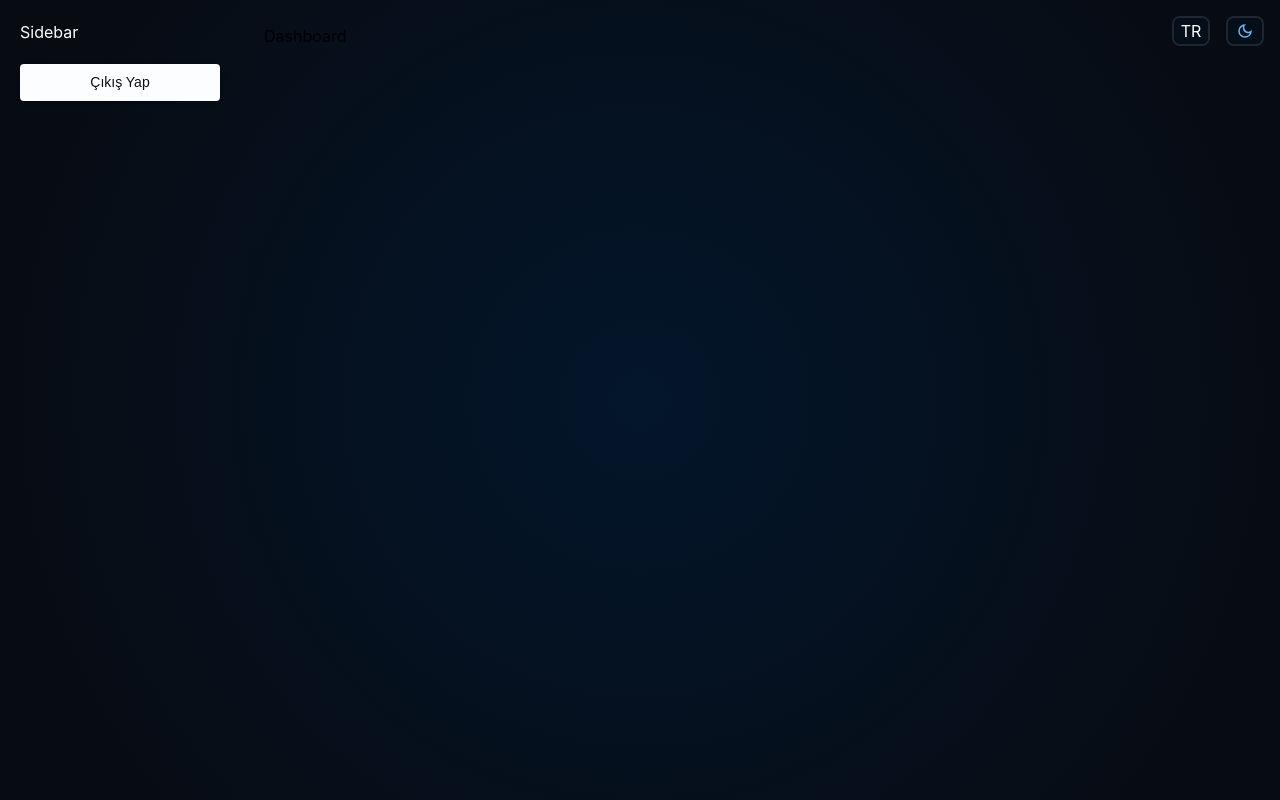
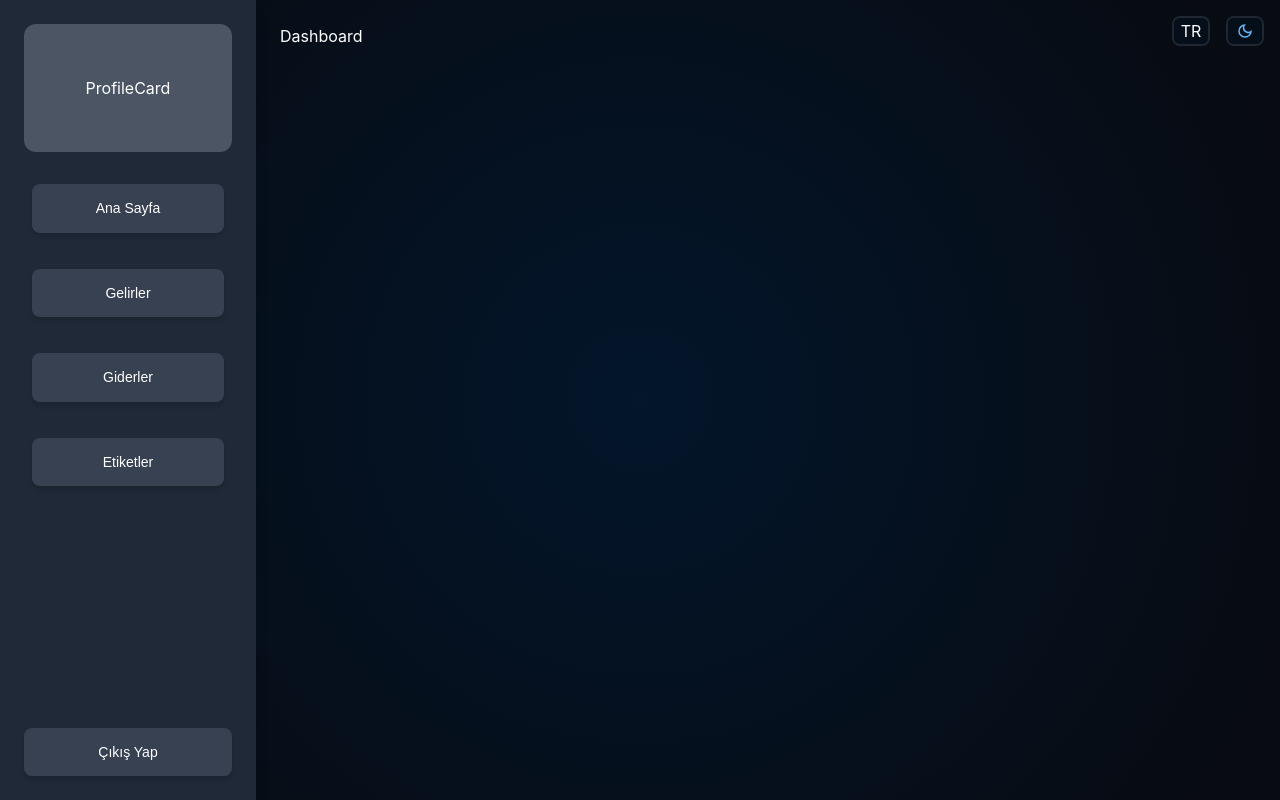
Before and after one commit to aliergul/cashonomy, a React (Vite) app in the folder frontend/: page /dashboard in a window 1280 px wide. Built offline with nearby package versions, Linux system fonts and the light colour scheme; sample sign-in values are in the browser's storage.

Commit message:
started sidebar items

```diff
--- /dev/null
+++ b/frontend/src/components/Sidebar/ProfileCard.tsx
@@ -0,0 +1,11 @@
+import React from "react";
+
+const ProfileCard: React.FC = () => {
+  return (
+    <div className="flex flex-col h-32 justify-center items-center p-4 bg-gray-700 dark:bg-gray-600 rounded-xl">
+      ProfileCard
+    </div>
+  );
+};
+
+export default ProfileCard;
--- a/frontend/src/components/Sidebar/Sidebar.tsx
+++ b/frontend/src/components/Sidebar/Sidebar.tsx
@@ -3,11 +3,41 @@ import CustomButton from "../../components/CustomButton";
 import { useTranslation } from "react-i18next";
 import { useAppDispatch } from "../../store";
 import { postLogout } from "../../store/authSlice";
+import { Link } from "../../types/Link";
+import SidebarLink from "./SidebarLink";
+import ProfileCard from "./ProfileCard";
 
 const Sidebar: React.FC = () => {
   const { t } = useTranslation();
   const dispatch = useAppDispatch();
   const [loading, setLoading] = useState(false);
+
+  const links: Link[] = [
+    {
+      id: "dashboard",
+      to: "/dashboard",
+      text: t("sidebar:dashboard"),
+      //icon: <Home />,
+    },
+    {
+      id: "incomes",
+      to: "/incomes",
+      text: t("sidebar:incomes"),
+      //icon: <Home />,
+    },
+    {
+      id: "outcomes",
+      to: "/outcomes",
+      text: t("sidebar:outcomes"),
+      //icon: <Home />,
+    },
+    {
+      id: "tags",
+      to: "/tags",
+      text: t("sidebar:tags"),
+      //icon: <Home />,
+    },
+  ];
 
   const logout = () => {
     setLoading(true);
@@ -20,13 +50,15 @@ const Sidebar: React.FC = () => {
     };
   };
   return (
-    <div className="text-white flex flex-col w-60 p-5">
-      Sidebar
+    <div className="h-screen w-64 bg-gray-900 dark:bg-gray-800 text-white flex flex-col p-6 gap-6 shadow-lg">
+      <ProfileCard />
+      <SidebarLink links={links} />
+      <div className="flex flex-grow"></div>
       <CustomButton
         title={t("dashboard:logout")}
         customOnClick={logout}
         loading={loading}
-        customStyle="mt-5 mb-2 transition-all opacity-100 hover:opacity-80 text-dark_text_primary bg-dark_bg dark:text-light_text_primary dark:bg-light_bg"
+        customStyle="p-3 text-white bg-gray-800 dark:bg-gray-700 rounded-lg shadow-md hover:bg-gray-700 dark:hover:bg-gray-600 transition-all hover:scale-105"
       />
     </div>
   );
--- a/frontend/src/components/Sidebar/SidebarLink.tsx
+++ b/frontend/src/components/Sidebar/SidebarLink.tsx
@@ -1,11 +1,25 @@
 import React from "react";
+import { Link } from "../../types/Link";
+import { NavLink } from "react-router-dom";
+import CustomButton from "../CustomButton";
 
 interface SidebarLinkProps {
-  title: string;
+  links: Link[];
 }
 
-const SidebarLink: React.FC<SidebarLinkProps> = () => {
-  return <div>SidebarLink</div>;
+const SidebarLink: React.FC<SidebarLinkProps> = ({ links }) => {
+  return (
+    <div className="flex flex-col gap-y-5">
+      {links.map((item) => (
+        <NavLink to={item.to} className="p-2 flex justify-center items-center">
+          <CustomButton
+            title={item.text}
+            customStyle="w-full p-3 text-white bg-ligt_bg_2 dark:bg-dark_bg_3 rounded-lg shadow-md hover:bg-ligt_hover dark:hover:bg-dark_hover transition-all hover:scale-105"
+          />
+        </NavLink>
+      ))}
+    </div>
+  );
 };
 
 export default SidebarLink;
--- a/frontend/src/i18n/tr.json
+++ b/frontend/src/i18n/tr.json
@@ -34,5 +34,11 @@
   },
   "dashboard": {
     "logout": "Çıkış Yap"
+  },
+  "sidebar": {
+    "dashboard": "Ana Sayfa",
+    "incomes": "Gelirler",
+    "outcomes": "Giderler",
+    "tags": "Etiketler"
   }
 }
--- a/frontend/src/pages/Dashboard/Dashboard.tsx
+++ b/frontend/src/pages/Dashboard/Dashboard.tsx
@@ -1,7 +1,11 @@
 import React from "react";
 
 const Dashboard: React.FC = () => {
-  return <>Dashboard</>;
+  return (
+    <div className="text-light_text_primary dark:text-dark_text_primary">
+      Dashboard
+    </div>
+  );
 };
 
 export default Dashboard;
--- a/frontend/src/pages/WelcomePage/WelcomePage.tsx
+++ b/frontend/src/pages/WelcomePage/WelcomePage.tsx
@@ -11,7 +11,7 @@ const WelcomePage: React.FC = () => {
   };
 
   return (
-    <div className="flex flex-col gap-y-20 p-5">
+    <div className="flex flex-col p-5 min-h-screen justify-center">
       <div className="flex justify-center space-x-8">
         <Description />
         <div className="w-1/4 flex items-center justify-center bg-light_bg dark:bg-dark_bg shadow rounded border border-light_border dark:border-dark_border">
--- /dev/null
+++ b/frontend/src/types/Link.ts
@@ -0,0 +1,6 @@
+export interface Link {
+  id: string;
+  to: string;
+  text: string;
+  icon?: React.ReactElement;
+}
--- a/frontend/tailwind.config.js
+++ b/frontend/tailwind.config.js
@@ -11,11 +11,15 @@ export default {
         dark_border: "#202632",
         dark_bg: "#040f19",
         dark_bg_2: "#020d1a",
+        dark_bg_3: "#374151",
+        dark_hover: "#4b5563",
         icon: "#69b6fa",
         light_text_primary: "#0b0e14",
         light_text_secondary: "#8791a5",
         light_border: "#e4e7ed",
         light_bg: "#fcfdff",
+        ligt_bg_2: "#1f2937",
+        ligt_hover: "#374151",
         focus: "#81b5e9",
         light_grey: "#E2E2E2FF",
       },
```
